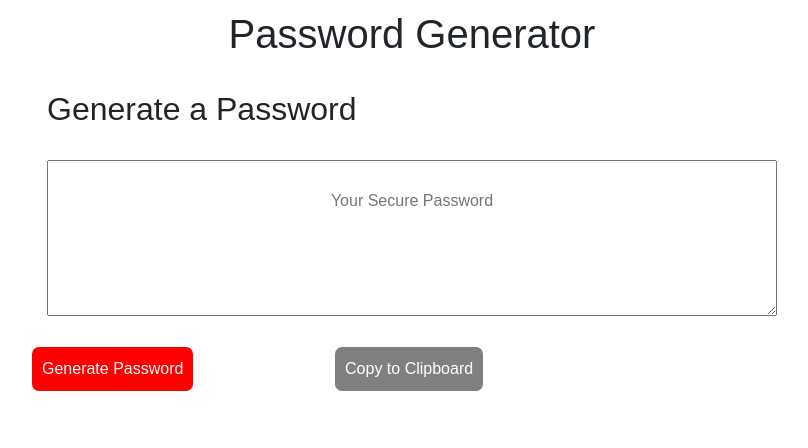
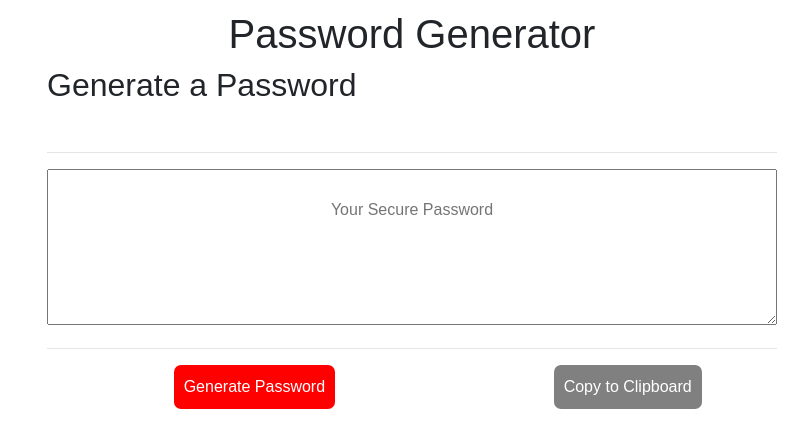
Before and after one commit to chenry05/homework-three, a plain HTML site: page index.html in a window 1280 px wide. Shown: the whole page, without its empty margins (228-1036 px from the left). Drawn offline with nearby package versions, Linux system fonts and the light colour scheme.

Commit message:
updated index.html file

```diff
--- a/index.html
+++ b/index.html
@@ -15,21 +15,24 @@
             <div class="col-md-2"></div>
             <div class="col-md-8">
                 <header>
-                <h1>Password Generator</h1><br>
+                <h1>Password Generator</h1>
                 </header>
                 <h2>Generate a Password</h2><br>
+                <hr>
             <textarea
             readonly
             id="password"
             placeholder="Your Secure Password"
             aria-label="Generated Password"
-            ></textarea><br><br>
+            ></textarea>
+            <hr>
               <div class="row">
-                  <div class="col-md-30">
+                <div class="col-md-2"></div>
+                <div class="col-md-4">
                   <button onclick id="generate">Generate Password</button>
                   </div>
                   <div class="col-md-2"></div>
-                  <div class="col-md-3">
+                  <div class="col-md-4">
                   <button onclick id="copy">Copy to Clipboard</button>
                  </div>
             </div>
```
